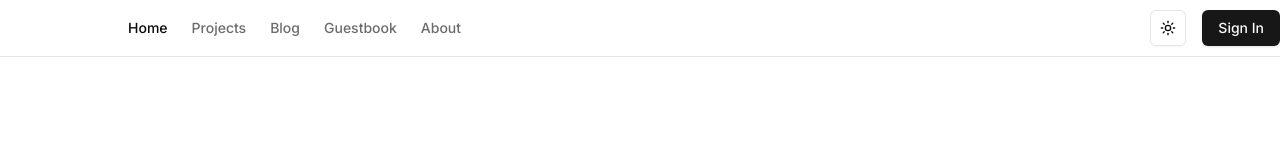
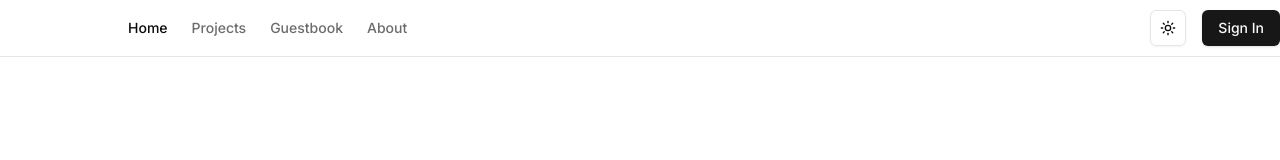
Before and after one commit to orel343/Portfolio, a Next.js app: page / in a window 1280 px wide. Shown: the top 160 px of the page. Built offline with nearby package versions, Linux system fonts and the light colour scheme; no server answers.

Commit message:
Update navbar.tsx

```diff
--- a/src/app/components/navbar.tsx
+++ b/src/app/components/navbar.tsx
@@ -16,7 +16,6 @@ import {
 const navigation = [
   { name: 'Home', href: '/' },
   { name: 'Projects', href: '/projects' },
-  { name: 'Blog', href: '/blog' },
   { name: 'Guestbook', href: '/guestbook' },
   { name: 'About', href: '/about' },
 ];
```
